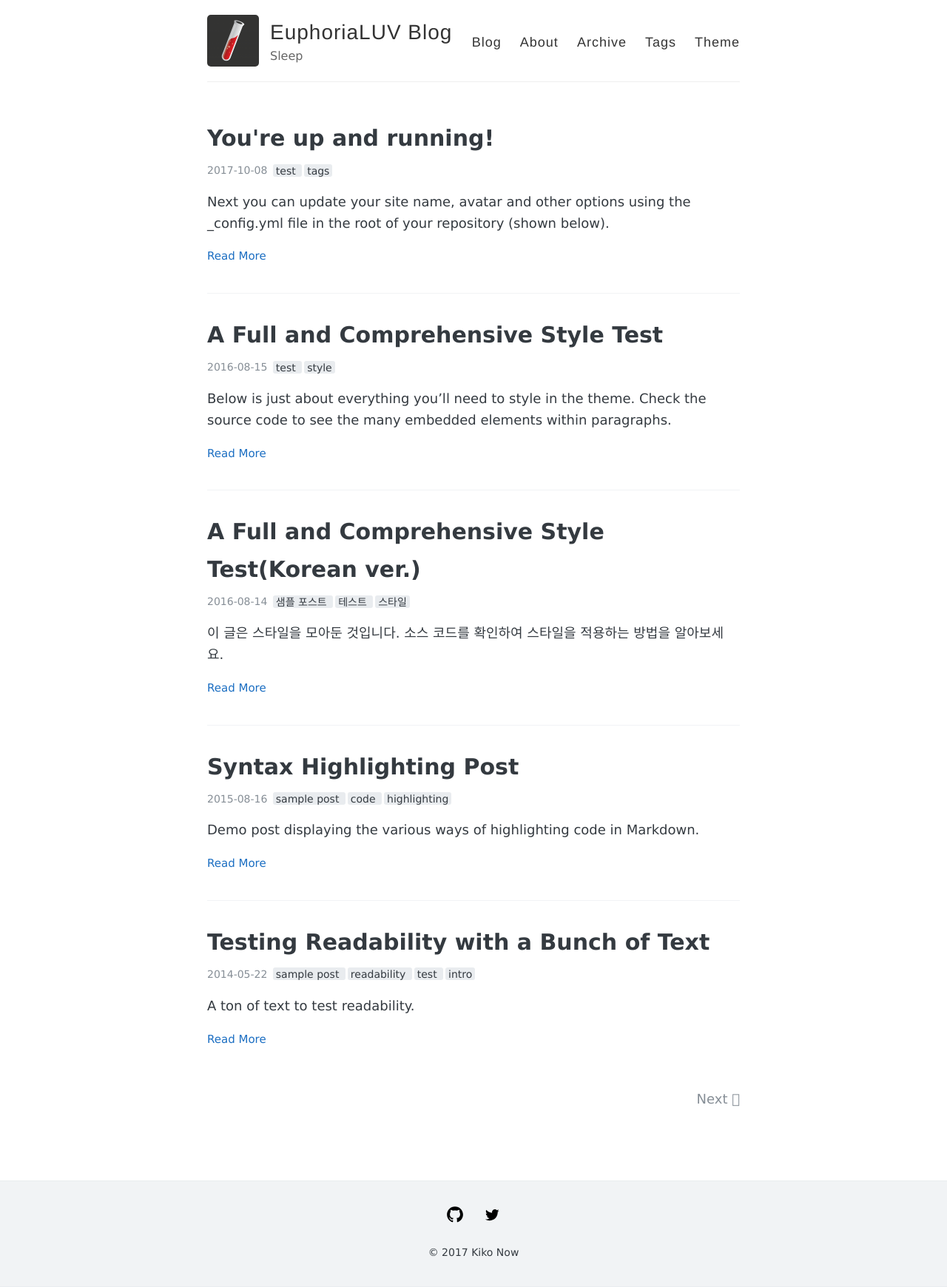
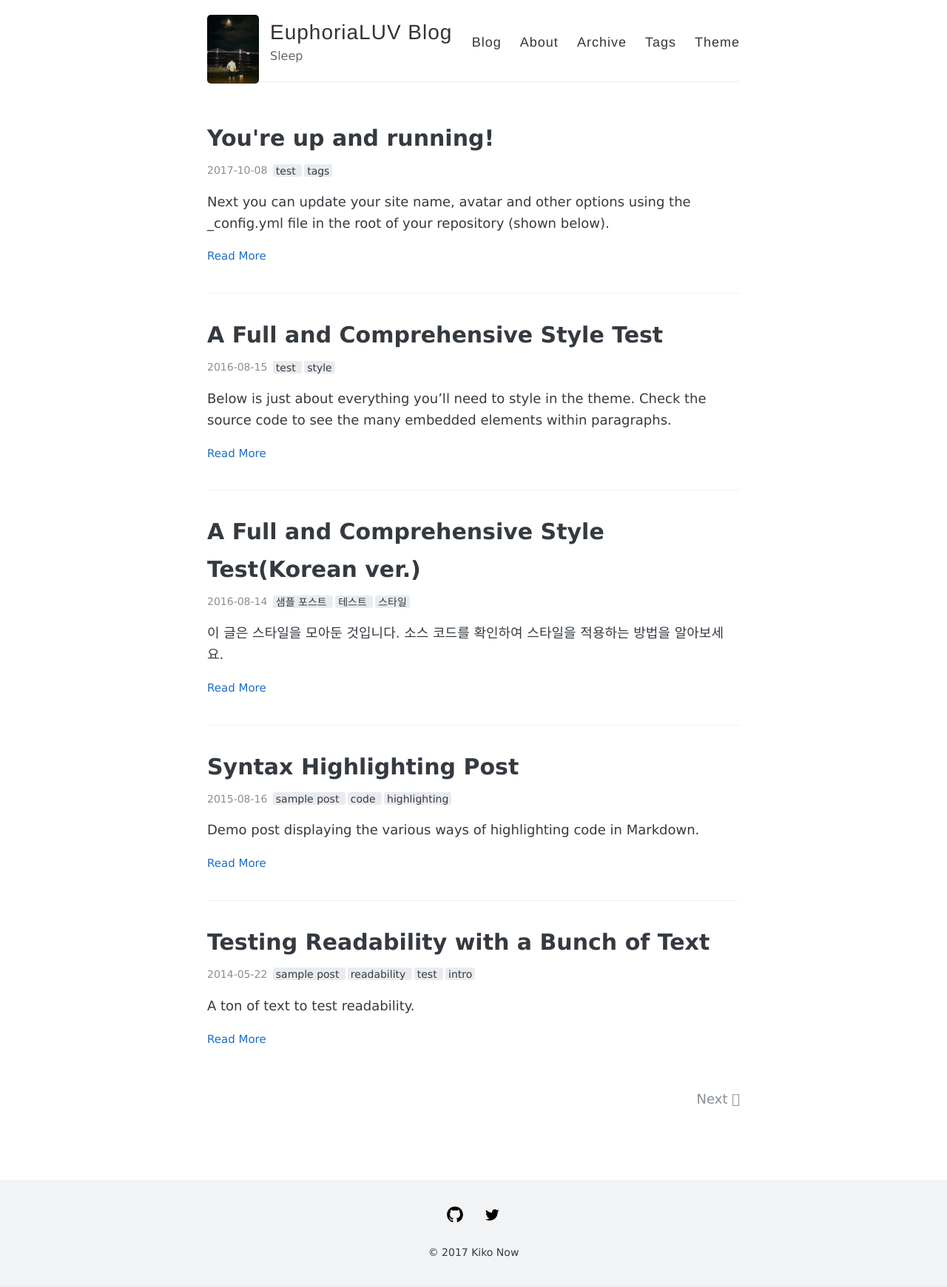
Before and after one commit to EuphoriaLUV/EuphoriaLUV.github.io, a Jekyll site: the page built from index.html, in a window 1280 px wide. Shown: the whole page at 74% size. Built offline with Jekyll 4.4.1, drawn with Linux system fonts in a browser that asks for light colours; the list of posts is cut into pages by our own code.

Commit message:
Update _config.yml

```diff
--- a/_config.yml
+++ b/_config.yml
@@ -13,7 +13,7 @@ description: Sleep
 #
 
 # URL of your avatar or profile pic (you could use your GitHub profile pic)
-avatar: https://raw.githubusercontent.com/EuphoriaLUV/EuphoriaLUV.github.io/master/images/aaa.png
+avatar: https://raw.githubusercontent.com/EuphoriaLUV/EuphoriaLUV.github.io/master/images/Euphoria.png
 
 
 # Tabs in header. There are 'Blog', 'About', 'Archive', 'Tags'
```
